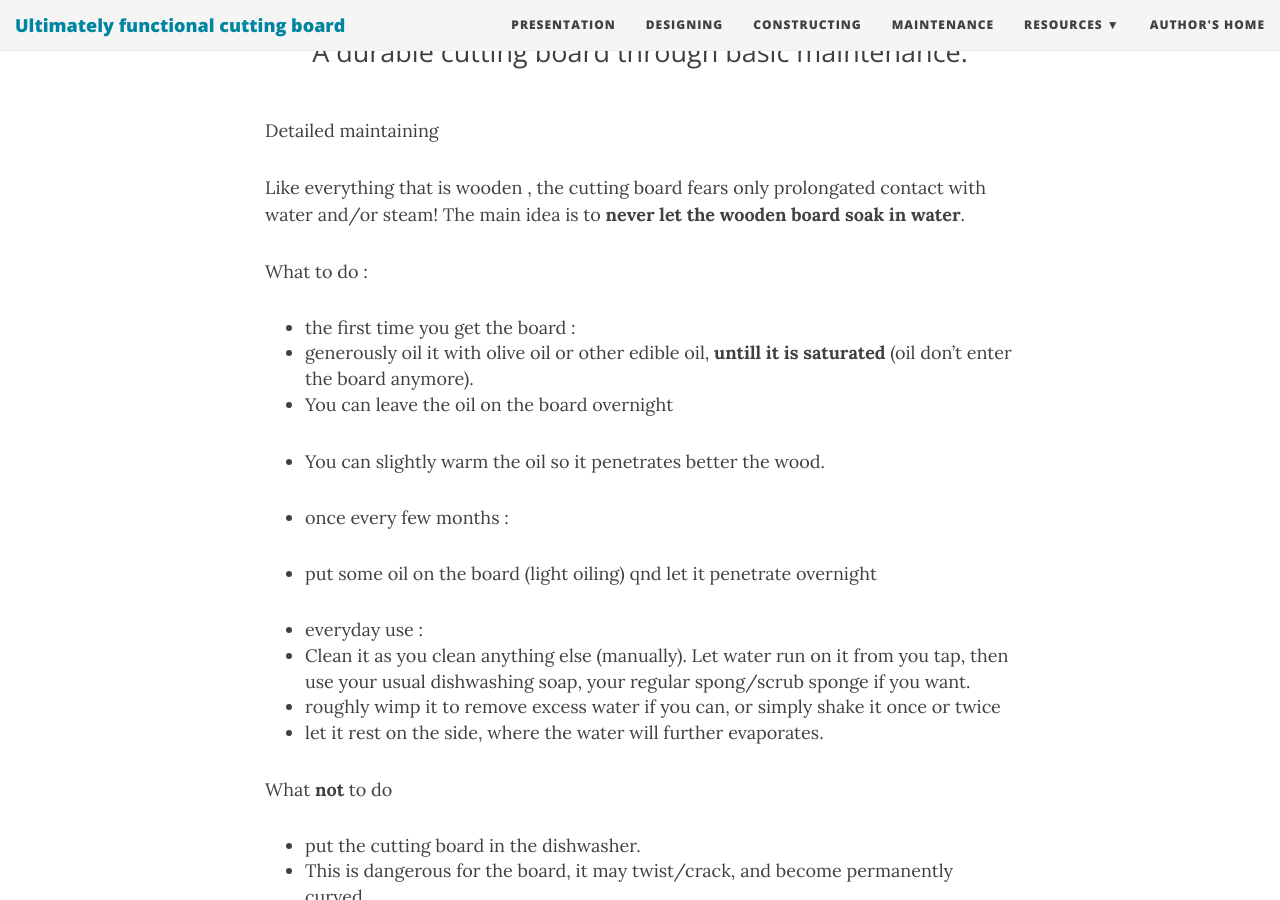
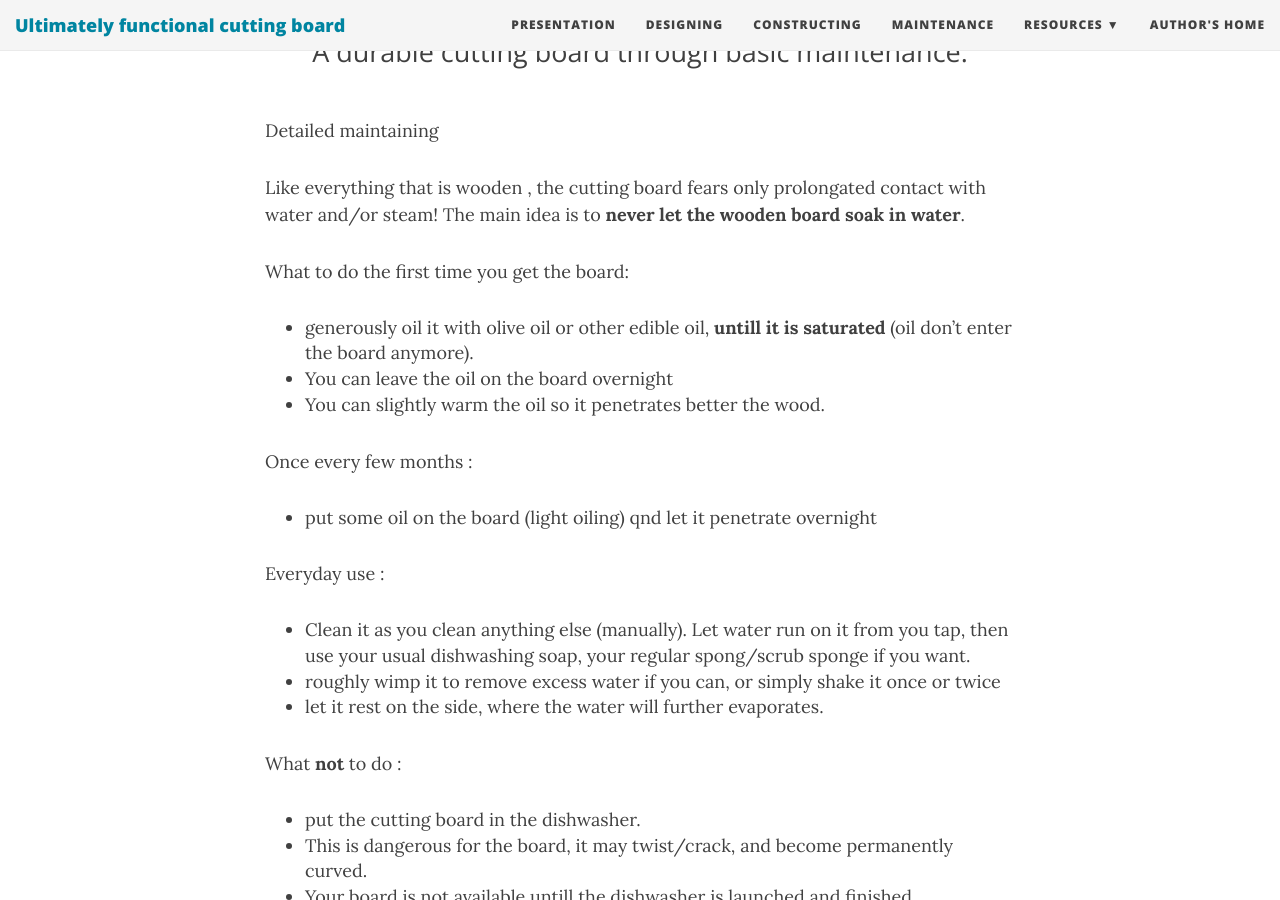
Before and after one commit to Remi-C/ultimately_functional_cutting_board, a Jekyll site: the page built from maintenance.md, in a window 1280 px wide and 900 px high, scrolled down 303 px. Built offline with Jekyll 4.4.1, drawn with Linux system fonts in a browser that asks for light colours; nearby versions of some CDN libraries.

Commit message:
website : trying to fox makrdown

```diff
--- a/maintenance.md
+++ b/maintenance.md
@@ -9,27 +9,31 @@ Like everything that is wooden ,
 the cutting board fears only prolongated contact with water and/or steam!
 The main idea is to __never let the wooden board soak in water__.
 
-What to do :
- - the first time you get the board :
-  * generously oil it with olive oil or other edible oil, __untill it is saturated__ (oil don't enter the board anymore).
-  * You can leave the oil on the board overnight
-  * You can slightly warm the oil so it penetrates better the wood.
 
- - once every few months :
-  * put some oil on the board (light oiling) qnd let it penetrate overnight
-
- - everyday use :
-  * Clean it as you clean anything else (manually). Let water run on it from you tap, then use your usual dishwashing soap, your regular spong/scrub sponge if you want.
-  * roughly wimp it to remove excess water if you can, or simply shake it once or twice
-  * let it rest on the side, where the water will further evaporates.
+What to do the first time you get the board:
+ - generously oil it with olive oil or other edible oil, __untill it is saturated__ (oil don't enter the board anymore).
+ - You can leave the oil on the board overnight
+ - You can slightly warm the oil so it penetrates better the wood.
 
 
-What __not__ to do
+Once every few months :
+ - put some oil on the board (light oiling) qnd let it penetrate overnight
+
+
+Everyday use :
+ - Clean it as you clean anything else (manually). Let water run on it from you tap, then use your usual dishwashing soap, your regular spong/scrub sponge if you want.
+ - roughly wimp it to remove excess water if you can, or simply shake it once or twice
+ - let it rest on the side, where the water will further evaporates.
+
+
+
+What __not__ to do :
  - put the cutting board in the dishwasher.
   * This is dangerous for the board, it may twist/crack, and become permanently curved.
   * Your board is not available untill the dishwasher is launched and finished.
   * And you don't gain any time : The time to put the board in and out the dishwasher is about the same as the time for a fast sponge cleaning.
  - let the cutting board soak in water (for instance in your kitchen sink)
 
+
 What you could try :
  - use your cutting board as a trivet (table mat)
```
